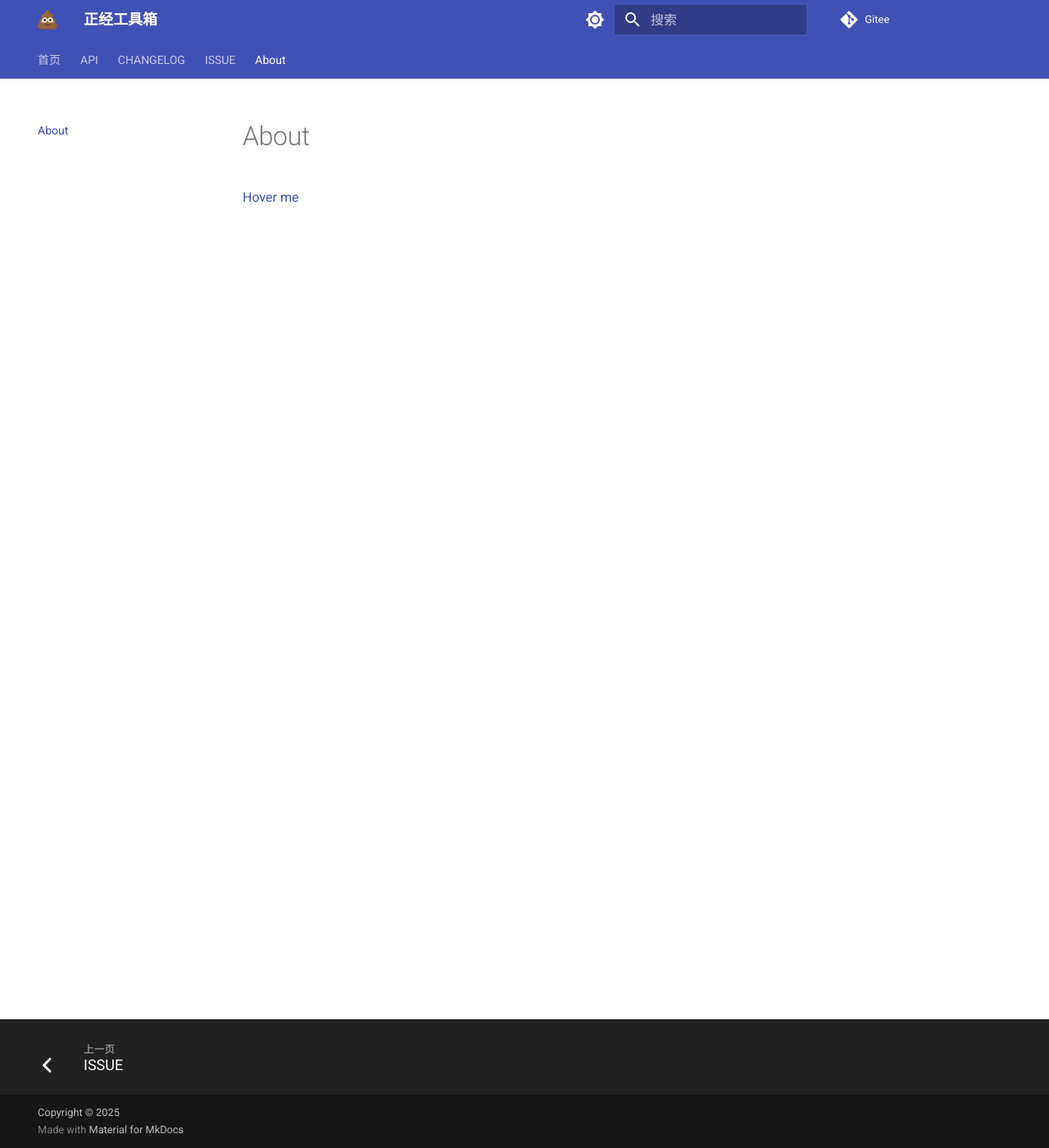
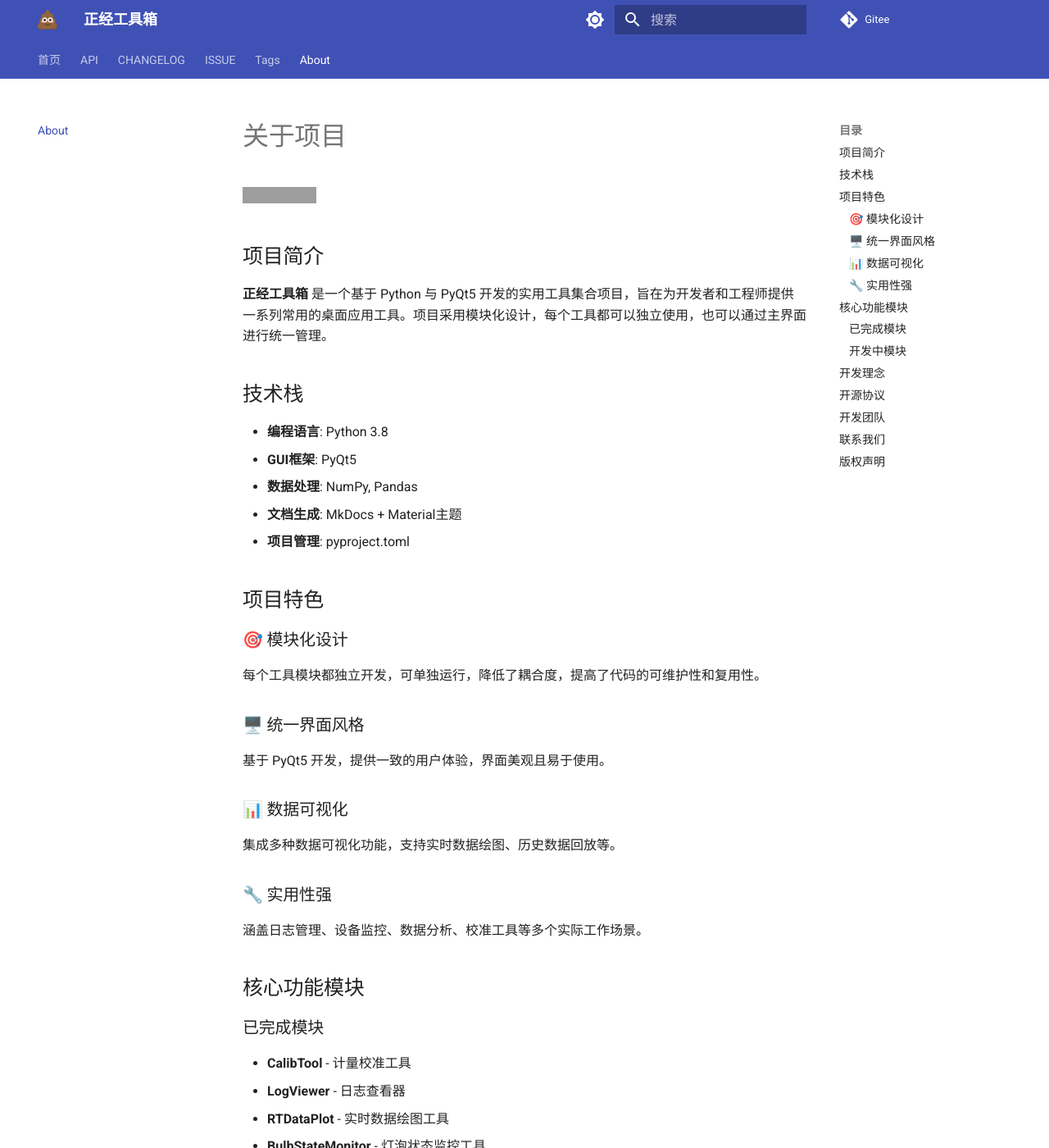
Before and after one commit to SanXiaoXing/PyUtilDemos, an MkDocs documentation site: the page built from docs/about.md, in a window 1280 px wide and 1400 px high. Shown: the whole window at 82% size. Built offline with MkDocs 1.6.1 and Material for MkDocs 9.7.7, drawn with Linux system fonts in a browser that asks for light colours; some of the changed text lies outside the part shown; grey boxes are pictures that could not be loaded.

Commit message:
docs: 完善文档结构和内容
- 新增关于页面，介绍项目背景、技术栈、特色和核心功能模块| - 添加开发理念、开源协议、开发团队和联系方式等信息

```diff
--- a/docs/about.md
+++ b/docs/about.md
@@ -1 +1,76 @@
-[Hover me]("I'm a tooltip!")
+
+# 关于项目
+
+[![Gitee Forks](https://img.shields.io/badge/gitee-forks-blue.svg)](https://gitee.com/jjycode/py-util-demos/members)
+
+## 项目简介
+
+**正经工具箱** 是一个基于 Python 与 PyQt5 开发的实用工具集合项目，旨在为开发者和工程师提供一系列常用的桌面应用工具。项目采用模块化设计，每个工具都可以独立使用，也可以通过主界面进行统一管理。
+
+## 技术栈
+
+- **编程语言**: Python 3.8
+- **GUI框架**: PyQt5
+- **数据处理**: NumPy, Pandas
+- **文档生成**: MkDocs + Material主题
+- **项目管理**: pyproject.toml
+
+## 项目特色
+
+### 🎯 模块化设计
+每个工具模块都独立开发，可单独运行，降低了耦合度，提高了代码的可维护性和复用性。
+
+### 🖥️ 统一界面风格
+基于 PyQt5 开发，提供一致的用户体验，界面美观且易于使用。
+
+### 📊 数据可视化
+集成多种数据可视化功能，支持实时数据绘图、历史数据回放等。
+
+### 🔧 实用性强
+涵盖日志管理、设备监控、数据分析、校准工具等多个实际工作场景。
+
+## 核心功能模块
+
+### 已完成模块
+
+- **CalibTool** - 计量校准工具
+- **LogViewer** - 日志查看器
+- **RTDataPlot** - 实时数据绘图工具
+- **BulbStateMonitor** - 灯泡状态监控工具
+- **DataReplay** - 数据回放工具
+- **ResourceQuery** - 资源查询工具
+- **CustomWidgets** - 自定义控件集
+- **Dashboard** - 各类仪表盘
+- **Cfg2UI** - 配置转UI工具
+
+### 开发中模块
+
+- **BusDataMonitor** - 总线数据监控工具
+
+## 开发理念
+
+项目秉承"实用至上"的开发理念，专注于解决实际工作中遇到的问题。每个工具都经过实际使用场景的验证，确保功能的实用性和稳定性。
+
+## 开源协议
+
+本项目采用MIT开源协议，欢迎社区贡献代码和建议。
+
+[![License: MIT](https://img.shields.io/badge/License-MIT-yellow.svg)](https://opensource.org/licenses/MIT)
+
+## 开发团队
+
+- **[JIN](https://gitee.com/jjycode)** - 项目发起人和核心开发者
+- **[SanXiaoXing](https://github.com/SanXiaoXing)** - 核心开发者
+
+## 联系我们
+
+- **代码仓库**: [https://gitee.com/jjycode/py-util-demos](https://gitee.com/jjycode/py-util-demos)
+- **问题反馈**: 请通过 Gitee Issues 提交
+
+## 版权声明
+
+Copyright © 2025 *JIN & SanXiaoXing* 所有, 保留所有权利。
+
+---
+
+*感谢您使用正经工具箱！如果您觉得这个项目对您有帮助，欢迎给我们一个 ⭐ Star！*
--- a/mkdocs.yml
+++ b/mkdocs.yml
@@ -35,14 +35,10 @@ copyright: Copyright &copy; 2025
 
 plugins:
   - search
+  - tags
   - mkdocstrings:
-      default_handler: python
       handlers:
         python:
-          selection:
-            filters:
-              - "!^_"  # 排除以_开头的私有函数
-              - "![iI][nN][iI][tT]"
           paths: ["."]
           options:
             show_source: true
@@ -57,6 +53,9 @@ markdown_extensions:
       alternate_style: true  # 使用替代样式
   - pymdownx.superfences # 用于代码块
   - attr_list            # 用于 HTML 属性
+  - pymdownx.emoji:
+      emoji_index: !!python/name:material.extensions.emoji.twemoji
+      emoji_generator: !!python/name:material.extensions.emoji.to_svg
 
 nav:
   - 首页: index.md
@@ -74,4 +73,5 @@ nav:
     - Xml编辑器 XmlEditor: API/xml_editor.md
   - CHANGELOG: CHANGELOG.md
   - ISSUE: ISSUE.md
+  - Tags: tags.md
   - About: about.md
```
Also changed, not shown: docs/API/index.md (+9 -0 lines), docs/API/log_viewer.md (+7 -0 lines), docs/API/net_manager.md (+7 -0 lines), docs/tags.md (added, +3 -0 lines).
